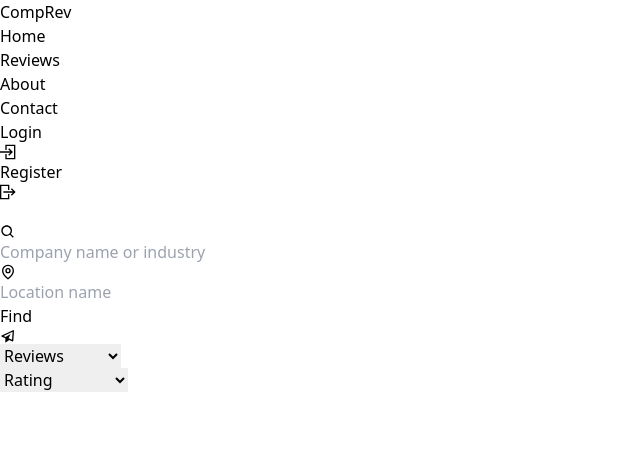
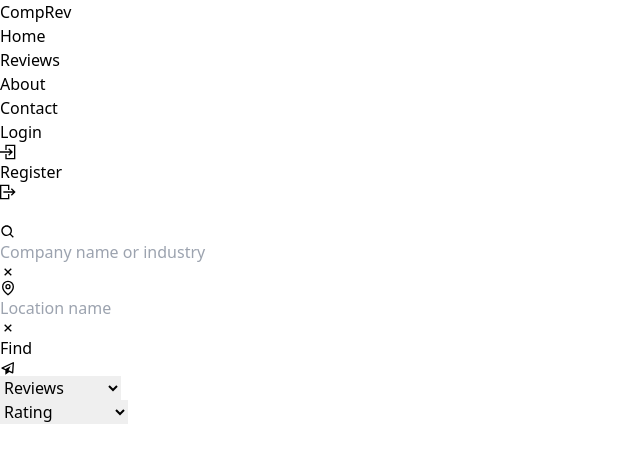
Before and after one commit to Harikesh-14/Feedback-Portal, a React (Vite) app: page / in a window 1280 px wide. Shown: the top 462 px of the page, without its empty margins (0-640 px from the left). Built offline with nearby package versions, Linux system fonts and the light colour scheme.

Commit message:
Added a cross button to the input fields

```diff
--- a/src/container/SearchContainer.tsx
+++ b/src/container/SearchContainer.tsx
@@ -1,5 +1,5 @@
 import { useState } from "react"
-import { BiPaperPlane, BiSearch } from "react-icons/bi"
+import { BiPaperPlane, BiSearch, BiX } from "react-icons/bi"
 import { GrLocation } from "react-icons/gr"
 import { Link } from "react-router-dom"
 import { companiesName, locationsName } from "../DataList/companiesAndLocationDataList"
@@ -63,6 +63,12 @@ function SearchContainer() {
               ))}
             </ul>
           </div>
+          <span>
+            <BiX
+              className={`text-2xl ${checkCompanyField()} hover:bg-gray-200 rounded-full cursor-pointer `}
+              onClick={() => setSearchCompany("")}
+            />
+          </span>
         </div>
         <div className="relative flex bg-white items-center gap-2 p-2 rounded-lg md:rounded-none md:w-[30%] shadow-md">
           <GrLocation className="text-2xl" />
@@ -86,6 +92,12 @@ function SearchContainer() {
               ))}
             </ul>
           </div>
+          <span>
+            <BiX
+            className={`text-2xl ${checkLocationField()} hover:bg-gray-200 rounded-full cursor-pointer `}
+            onClick={() => setSearchLocation("")}
+            />
+          </span>
         </div>
         <Link
           to=""
```
